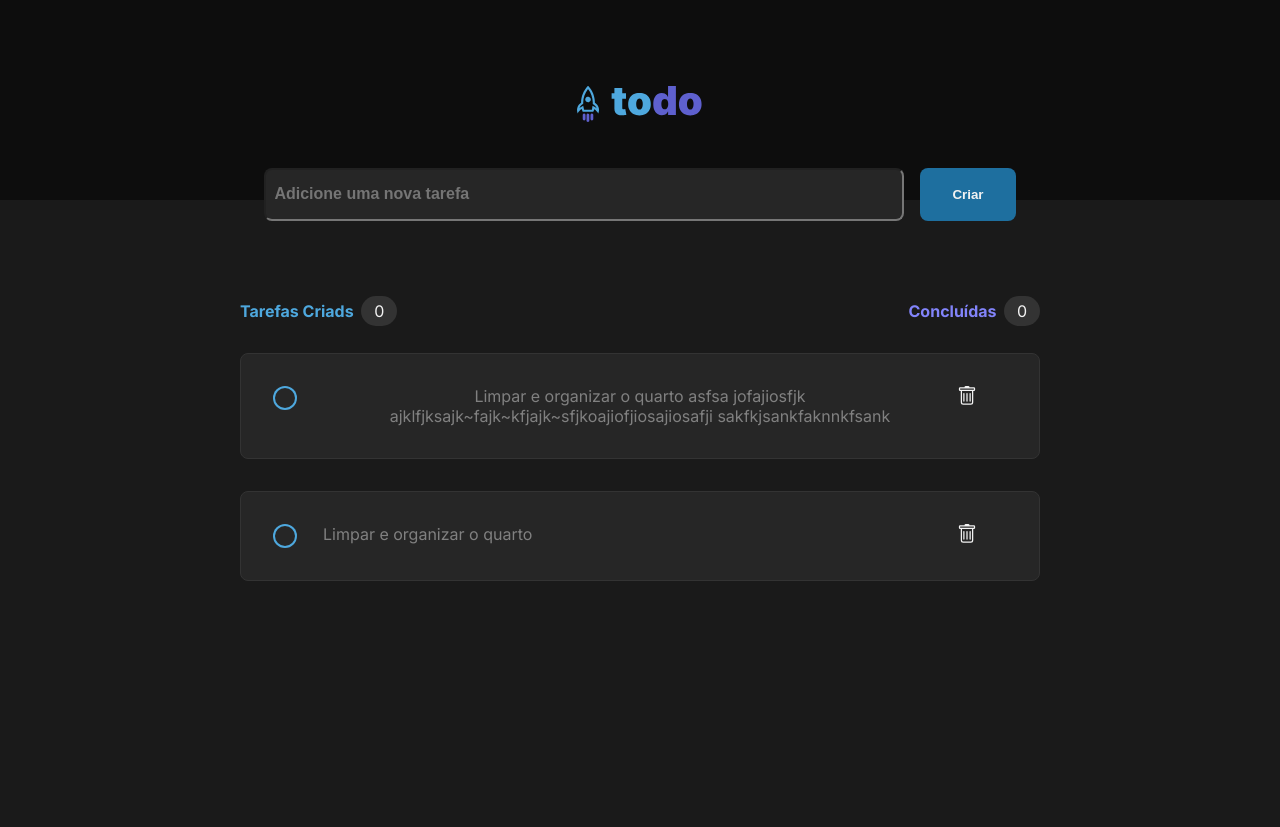
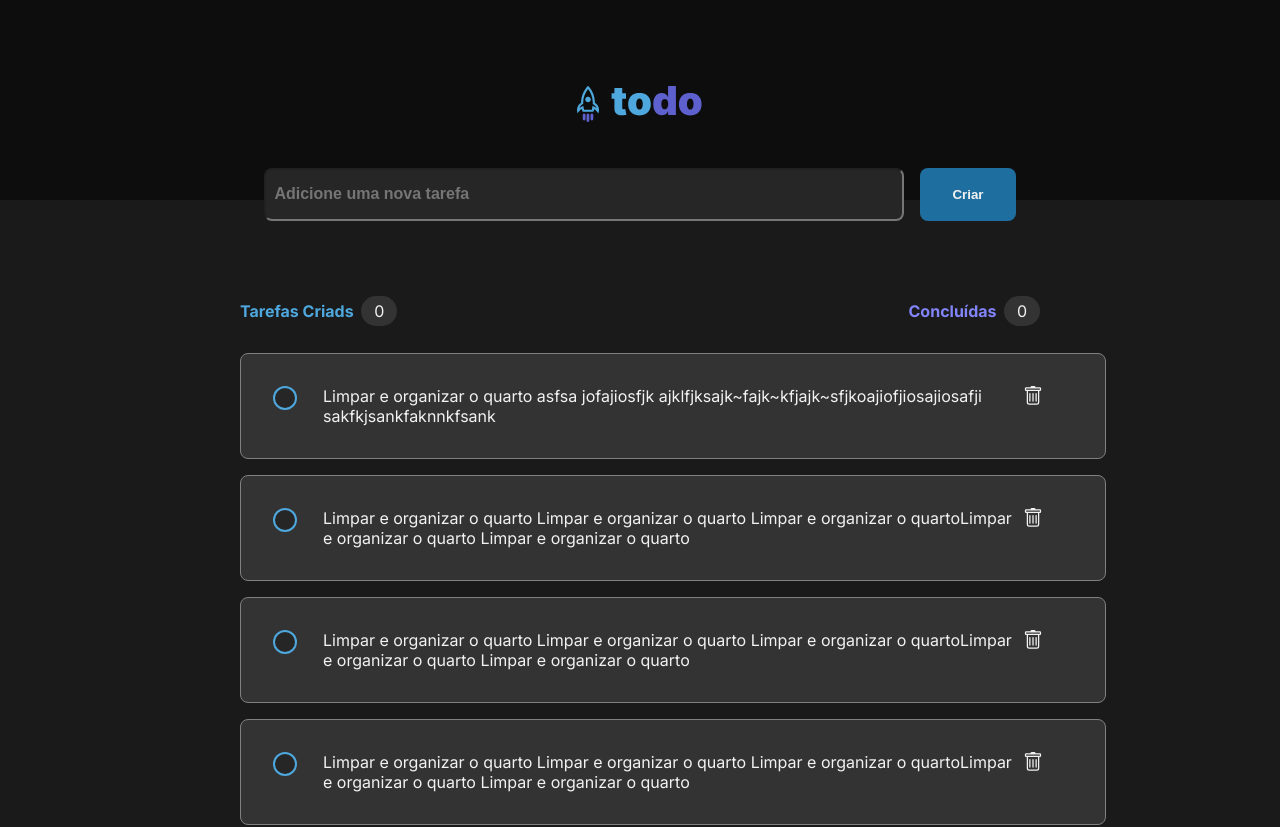
Before and after one commit to ThomasDixini/ToDo-List, a React (Vite) app: page / in a window 1280 px wide. Shown: the top 827 px of the page. Before the commit the page ends 800 px from the top, so only its background shows below. Built offline with nearby package versions, Linux system fonts and the light colour scheme.

Commit message:
Renderizando tasks em tela com estilização completa

```diff
--- /dev/null
+++ b/src/components/Task.tsx
@@ -0,0 +1,21 @@
+import { BsTrash } from 'react-icons/bs'
+import styles from './task.module.css'
+
+interface TaskProps {
+    content: string;
+    id: string;
+}
+
+export function Task({content, id}: TaskProps) {
+    return(
+        <article className={styles.task}>
+            <label htmlFor={id} className={styles.checkboxContainer}>
+                <input type="checkbox" className={styles.checkInput} id={id} />
+                <span className={styles.checkmark}></span>
+            </label>
+
+            <p> {content} </p>
+            <BsTrash size={20} />
+        </article>
+    );
+}
--- a/src/components/TasksContainer.tsx
+++ b/src/components/TasksContainer.tsx
@@ -1,22 +1,39 @@
 import styles from './tasksContainer.module.css';
 import listLogo from '../assets/listLogo.svg'
-import { BsTrash } from 'react-icons/bs'
+
+import { Task } from './Task';
 
 export function TasksContainer() {
 
     interface Task {
-        id: number;
+        id: string;
         content: string;
     }
 
     const tasks: Task[] = [
         {
-            id: 1,
-            content: 'Limpar e organizar o quarto asfsa jofajiosfjk ajklfjksajk~fajk~kfjajk~sfjkoajiofjiosajiosafji sakfkjsankfaknnkfsank'
+            id: "1",
+            content: 'Limpar e organizar o quarto asfsa jofajiosfjk ajklfjksajk~fajk~kfjajk~sfjkoajiofjiosajiosafji sakfkjsankfaknnkfsank',
         },
         {
-            id: 2,
-            content: 'Limpar e organizar o quarto'
+            id: "2",
+            content: 'Limpar e organizar o quarto Limpar e organizar o quarto Limpar e organizar o quartoLimpar e organizar o quarto Limpar e organizar o quarto',
+        },
+        {
+            id: "3",
+            content: 'Limpar e organizar o quarto Limpar e organizar o quarto Limpar e organizar o quartoLimpar e organizar o quarto Limpar e organizar o quarto',
+        },
+        {
+            id: "4",
+            content: 'Limpar e organizar o quarto Limpar e organizar o quarto Limpar e organizar o quartoLimpar e organizar o quarto Limpar e organizar o quarto',
+        },
+        {
+            id: "5",
+            content: 'Limpar e organizar o quarto Limpar e organizar o quarto Limpar e organizar o quartoLimpar e organizar o quarto Limpar e organizar o quarto',
+        },
+        {
+            id: "6",
+            content: 'Limpar e organizar o quarto Limpar e organizar o quarto Limpar e organizar o quartoLimpar e organizar o quarto Limpar e organizar o quarto',
         },
     ];
 
@@ -47,15 +64,7 @@ export function TasksContainer() {
                     ) : (
                         tasks.map((task) => {
                             return (
-                                <article className={styles.task}>
-                                    <label htmlFor="checkbox" className={styles.checkboxContainer}>
-                                        <input type="checkbox" className={styles.checkInput} id="checkbox" />
-                                        <span className={styles.checkmark}></span>
-                                    </label>
-
-                                    <p> {task.content} </p>
-                                    <BsTrash size={20} />
-                                </article>
+                                <Task content={task.content} id={task.id} />
                             );
                         })
                     )
--- /dev/null
+++ b/src/components/task.module.css
@@ -0,0 +1,88 @@
+.task {
+    display: grid;
+    grid-template-columns: 50px 1fr 50px;
+    justify-items: start;
+    text-align: left;
+    width: 100%;
+    background-color: var(--gray-400);
+    padding: 2rem;
+    border-radius: 8px;
+    border: 1px solid var(--gray-300);
+    box-sizing: content-box;
+}
+
+.task:has(label > .checkInput:checked) {
+    border: 0;
+    background-color: var(--gray-500);
+}
+
+.task p {
+    color: var(--gray-100);
+}
+
+.task svg {
+    cursor: pointer;
+    transition: color 0.2s;
+}
+
+.task svg:hover {
+    color: var(--red);
+}
+
+/* ======================== CHECKBOX ======================= */
+
+.checkboxContainer {
+    background-color: var(--blue);
+    position: relative;
+    width: 24px;
+    height: 24px;
+    border-radius: 50%;
+    cursor: pointer;
+    display: flex;
+    align-items: center;
+    justify-content: center;
+    transition: 0.2s all ease;
+}
+
+.checkInput {
+    width: 0;
+    opacity: 0;
+    height: 0;
+}
+
+.checkmark {
+    position: absolute;
+    top: 0;
+    bottom: 0;
+    left: 0;
+    right: 0;
+    border-radius: 50%;
+    display: flex;
+    align-items: center;
+    justify-content: center;
+}
+
+.checkmark::before {
+    content: "";
+    display: flex;
+    align-items: center;
+    justify-content: center;
+    width: 20px;
+    height: 20px;
+    border-radius: 50%;
+    background-color: var(--gray-500);
+    transition: 0.4s all ease;
+}
+
+.checkInput:checked + .checkmark::before {
+    content: "\2713";
+    width: 24px;
+    height: 24px;
+    background-color: var(--purple);
+}
+
+label:has(.checkInput:checked) ~ p {
+    color: var(--gray-300);
+    text-decoration: line-through;
+}
+/* =========================================================== */
--- a/src/components/tasksContainer.module.css
+++ b/src/components/tasksContainer.module.css
@@ -33,86 +33,10 @@
     border-radius: 8px;
 }
 
-.content p{
-    text-align: center;
-    color: var(--gray-300);
-}
-
 .content {
     display: flex;
     align-items: flex-start;
     flex-direction: column;
-    gap: 2rem;
-    margin-top: 2rem;
+    gap: 1rem;
+    margin: 2rem 0 4rem;
 }
-
-.task {
-    display: grid;
-    grid-template-columns: 50px 1fr 50px;
-    justify-items: start;
-    text-align: left;
-    width: 100%;
-    background-color: var(--gray-500);
-    padding: 2rem;
-    border-radius: 8px;
-    border: 1px solid var(--gray-400);
-}
-
-.task svg {
-    cursor: pointer;
-    transition: color 0.2s;
-}
-
-.task svg:hover {
-    color: var(--red);
-}
-
-/* ======================== CHECKBOX ======================= */
-
-.checkboxContainer {
-    background-color: var(--blue);
-    position: relative;
-    width: 24px;
-    height: 24px;
-    border-radius: 50%;
-    cursor: pointer;
-    display: flex;
-    align-items: center;
-    justify-content: center;
-    transition: 0.2s all ease;
-}
-
-.checkInput {
-    width: 0;
-    opacity: 0;
-    height: 0;
-}
-
-.checkmark {
-    position: absolute;
-    top: 0;
-    bottom: 0;
-    left: 0;
-    right: 0;
-    border-radius: 50%;
-    display: flex;
-    align-items: center;
-    justify-content: center;
-}
-
-.checkmark::before {
-    content: "";
-    display: flex;
-    align-items: center;
-    justify-content: center;
-    width: 20px;
-    height: 20px;
-    border-radius: 50%;
-    background-color: var(--gray-500);
-    transition: 0.4s all ease;
-}
-
-.checkInput:checked + .checkmark::before {
-    content: "\2713";
-    background-color: var(--purple);
-}
```
